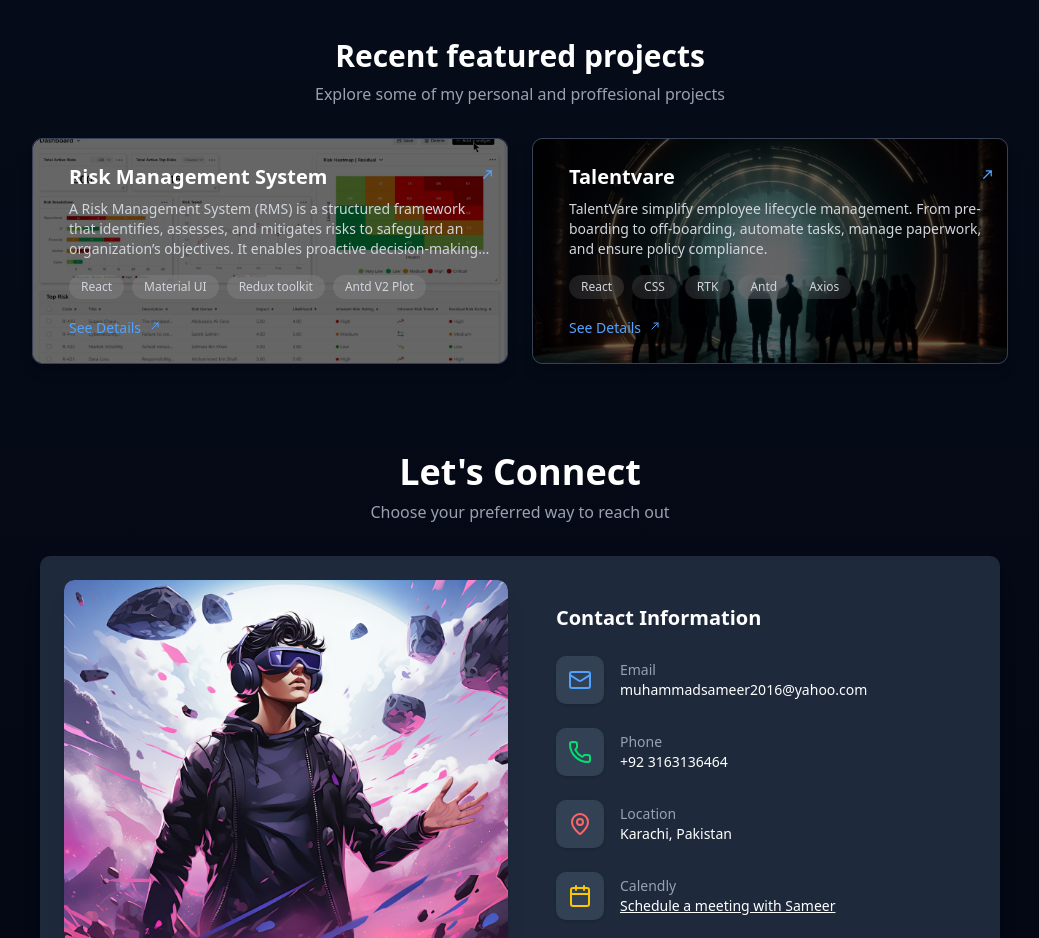
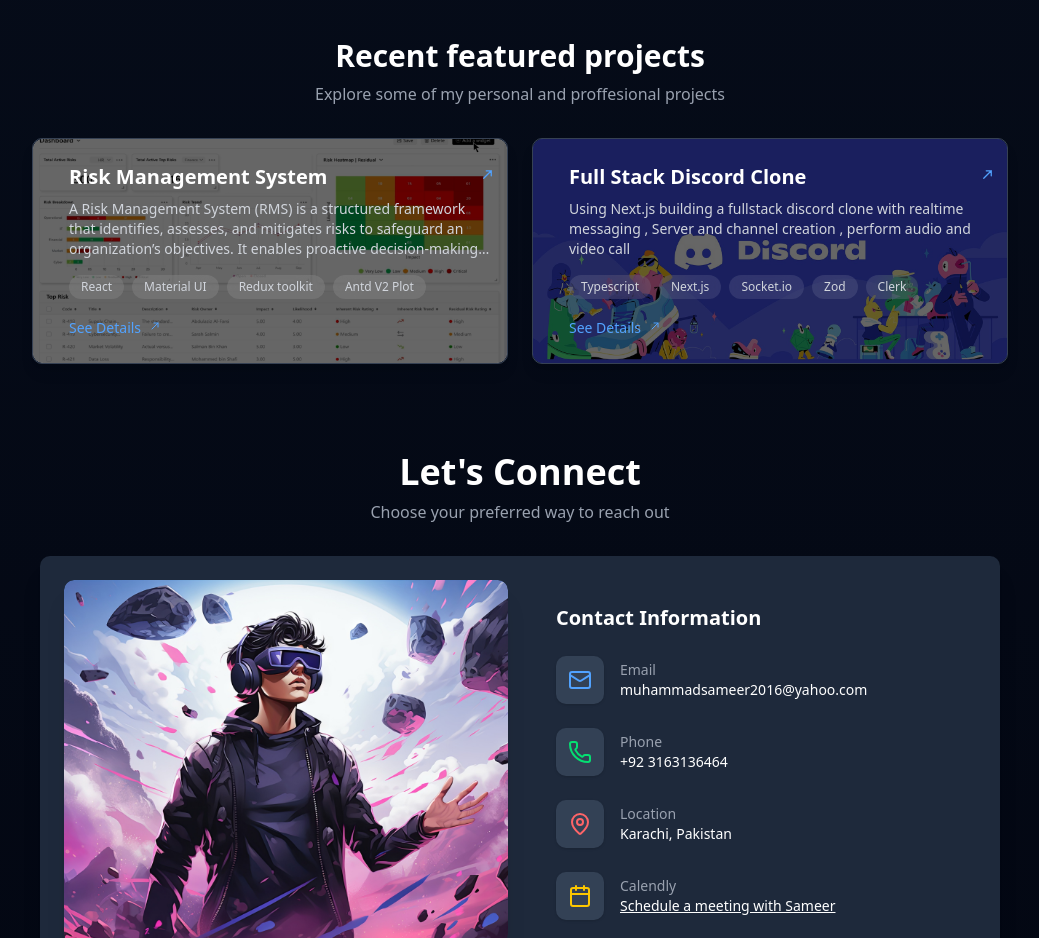
Before and after one commit to Sameer-472/Next.js-Portfolio, a Next.js app: page / in a window 1280 px wide. Shown: the part 2880-3818 px from the top of the page, without its empty margins (120-1159 px from the left). Built offline with nearby package versions, Linux system fonts and the light colour scheme.

Commit message:
change project

```diff
--- a/components/projects.jsx
+++ b/components/projects.jsx
@@ -16,13 +16,13 @@
         tech: [, "React", "Material UI", "Redux toolkit", "Antd V2 Plot"]
     },
     {
-        name: "Talentvare",
-        details: "TalentVare simplify employee lifecycle management. From pre-boarding to off-boarding, automate tasks, manage paperwork, and ensure policy compliance.",
-        img: "/assets/talentvare.png",
-        demo: "https://best-letter.surge.sh/",
-        code: "https://github.com/Sameer-472/Alice-and-the-red-queen",
+        name: "Full Stack Discord Clone",
+        details: "Using Next.js building a fullstack discord clone with realtime messaging , Server and channel creation , perform audio and video call",
+        img: "/assets/discord-image.jpg",
+        demo: "https://github.com/Sameer-472/Discord-Clone",
+        code: "https://github.com/Sameer-472/Discord-Clone",
         sourceCodeEnable: true,
-        tech: ["React", "CSS", "RTK", "Antd", "Axios"]
+        tech: ["Typescript", "Next.js", "Socket.io", "Zod", "Clerk"]
     },
     // {
     //     name: "Full Stack Discord Clone",
```
Also changed, not shown: public/assets/discord-image.jpg (added).
